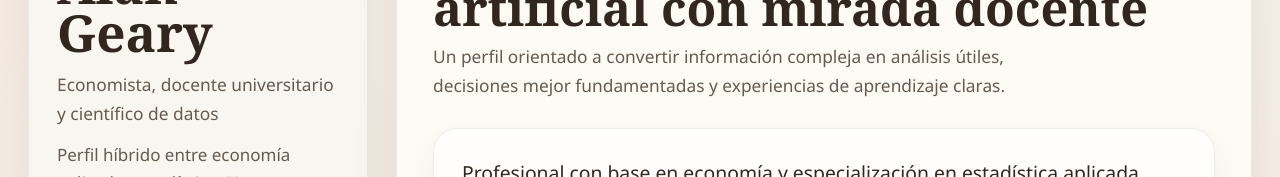
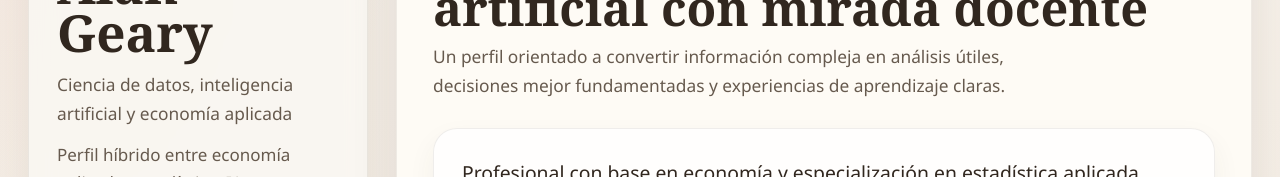
Before and after one commit to AlanGeary/CV_ONLINE, a React (Vite) app: page / in a window 1280 px wide. Shown: the part 161-338 px from the top of the page. Built offline with nearby package versions, Linux system fonts and the light colour scheme.

Commit message:
Cambio en descripción de perfil

```diff
--- a/src/content/cvContent.js
+++ b/src/content/cvContent.js
@@ -18,7 +18,7 @@ export const cvContent = {
     },
     sidebar: {
       name: "Alan Geary",
-      role: "Economista, docente universitario y científico de datos",
+      role: "Ciencia de datos, inteligencia artificial y economía aplicada",
       summary:
         "Perfil híbrido entre economía aplicada, estadística, IA y comunicación docente.",
       meta: [
```
